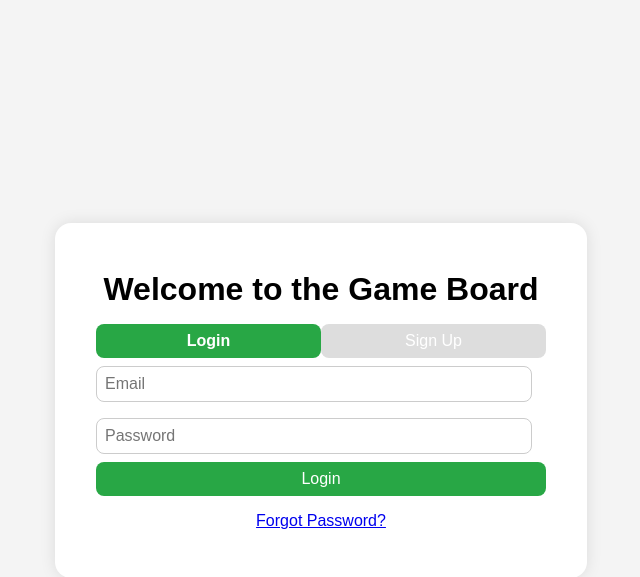
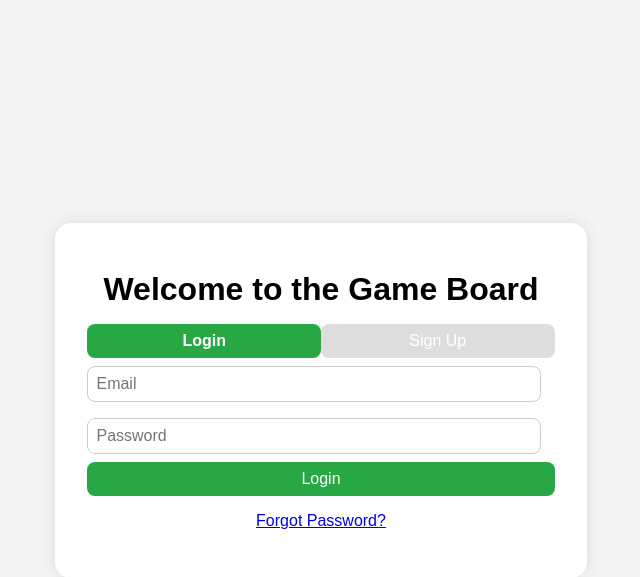
Before and after one commit to matthew15243/GameBoard, a Python web app: template templates/Login.html in a window 1280 px wide. Shown: the top 577 px of the page, without its empty margins (319-959 px from the left). Run offline with Jinja, Linux system fonts and the light colour scheme; the template is opened without the code that fills it, so the values that code supplies are empty.

Commit message:
Login Fixes

```diff
--- a/static/scripts/login.js
+++ b/static/scripts/login.js
@@ -76,3 +76,10 @@ document.addEventListener("DOMContentLoaded", () => {
         showUser(storedUser);
     }
 });
+
+document.getElementById("login-password").addEventListener("keydown", function(event) {
+    if (event.key === "Enter") {
+      event.preventDefault(); // prevent default form submission
+      login(); // call your login function
+    }
+  });
--- a/static/styles/login.css
+++ b/static/styles/login.css
@@ -18,6 +18,10 @@ body {
     margin: 0;
 }
 
+#auth-section {
+    width: 100%;
+}
+
 .container {
     background: white;
     padding: 2rem;
@@ -28,6 +32,8 @@ body {
     display: flex;
     flex-direction: column;
     align-items: center;
+
+    transition: height 0.3s ease;
 }
 
 /* Tab Buttons */
@@ -53,7 +59,9 @@ body {
 
 .inputs {
     display: flex;
-    flex-wrap: wrap;
+    flex-direction: column;
+    align-items: stretch;
+    width: 100%;
 }
 
 /* Form Styles */
--- a/templates/lobby.html
+++ b/templates/lobby.html
@@ -23,7 +23,6 @@
         <div class="buttons">
             <button onclick="createGame()">Create</button>
             <button onclick="viewRules()">Rules</button>
-            <button onclick="viewRules()">dummy</button>
         </div>
     </div>
 </body>
```
